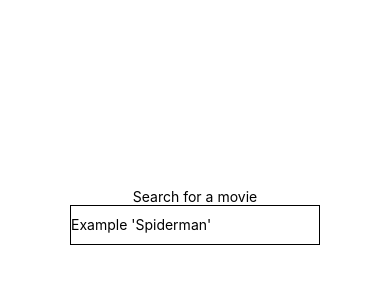
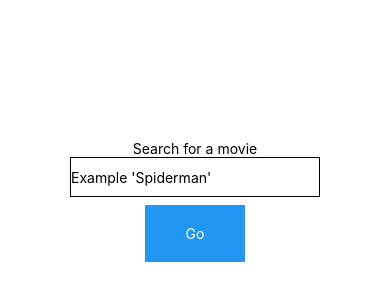
Before and after one commit to perakainen/Our-Movie-Reviews, a React Native app: screen / in a window 390 px wide. Shown: the part 206-506 px from the top of the page. Built offline with nearby package versions, Linux system fonts and the light colour scheme.

Commit message:
Add new component QueryForMovie, ListOfMovies

```diff
--- /dev/null
+++ b/components/ListOfMovies.js
@@ -0,0 +1,56 @@
+import React, {useEffect, useState} from 'react'
+import { Text, TextInput, View, StyleSheet, FlatList, TouchableHighlight } from 'react-native'
+
+function ListOfMovies(props){
+
+    const [movieList, setMovieList] = useState({
+        Search: [],
+        totalResults: "",
+        Response: ""
+    })
+
+    const [searchString, setSearchString] = useState("")
+
+    useEffect(() => console.log(movieList), [movieList])
+    useEffect(() => console.log(props.search), [props.search])
+
+    const searchMovies = (qstring) =>{
+        let querryString = `https://www.omdbapi.com/?s=${qstring}&page=9&apikey=89e86f3e`
+        fetch(querryString)
+        .then(res => res.json())
+        .then(data => setMovieList(data))
+        .catch(e => console.log(e))
+    }
+
+    const handleSearchString = () =>{
+
+    }
+
+
+
+    return (<View>
+                <TouchableHighlight onPress={handleSearchString}>
+                    <View style={styles.button}>
+                        <Text style={styles.buttonText}>Go</Text>
+                    </View>
+                </TouchableHighlight>
+            </View>)
+}
+
+const styles = StyleSheet.create({
+    button: {
+        marginBottom: 30,
+        width: 100,
+        margin: 8,
+        alignItems: 'center',
+        backgroundColor: '#2196F3'
+      },
+      buttonText: {
+        textAlign: 'center',
+        padding: 20,
+        color: 'white'
+      }
+  });
+
+
+export default ListOfMovies
--- a/components/QueryForMovie.js
+++ b/components/QueryForMovie.js
@@ -1,24 +1,16 @@
 import React, {useEffect, useState} from 'react'
-import { Text, TextInput, View, StyleSheet } from 'react-native'
+import { Text, TextInput, View, StyleSheet, Button } from 'react-native'
+import ListOfMovies from './ListOfMovies'
 
 function QueryForMovie(){
 
-    const [movieList, setMovieList] = useState({
-        Search: [],
-        totalResults: "",
-        Response: ""
-    })
-
     const [search, setSearch] = useState("")
-
-    useEffect(() => console.log(movieList), [movieList])
-    useEffect(() => console.log(search), [search])
 
     return (
         <View style={styles.centerView}>
             <Text >Search for a movie</Text>
             <TextInput style={styles.input} onChangeText={search => setSearch(search)} value={search} textAlign={'center'} placeholder="Example 'Spiderman'"/>
-
+            <ListOfMovies search={search}/>
         </View>)
 }
 
```
